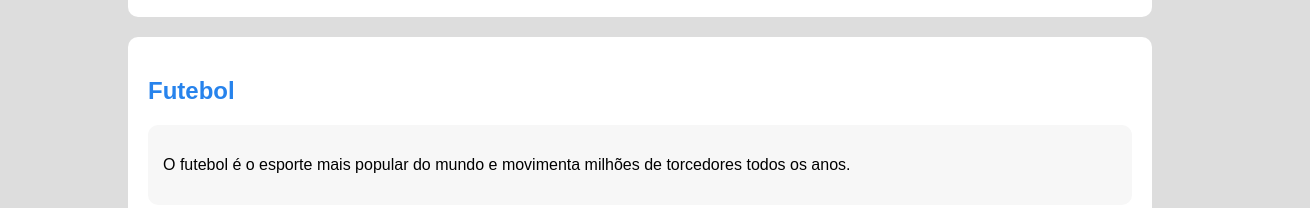
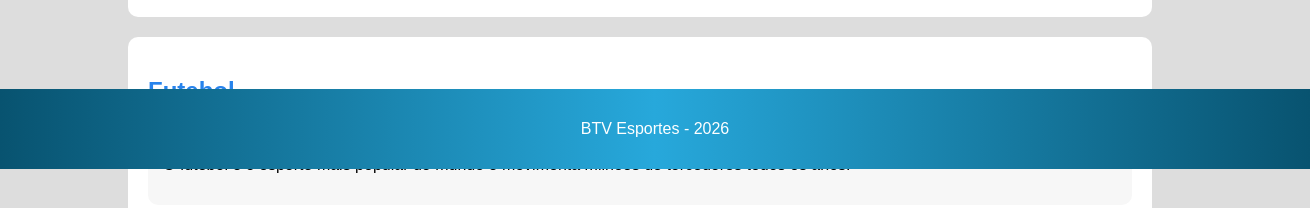
Before and after one commit to toffolia61/Site-Mort-fero, a plain HTML site: page html/index.html in a window 1280 px wide. Shown: the part 631-839 px from the top of the page, 1310 px wide, since content can reach past the window. Drawn offline with Linux system fonts and the light colour scheme.

Commit message:
commitbagual1

```diff
--- a/html/sobre.css
+++ b/html/sobre.css
@@ -1,5 +1,5 @@
 section{
-    border-left: 5px solid #0066cc;
+    border-left: 5px solid #0561bd;
 }
 
 #logo{
--- a/html/style.css
+++ b/html/style.css
@@ -2,6 +2,7 @@ body{
     font-family: Arial, sans-serif;
     margin: 0;
     background-color: #dddddd;
+    overflow-x: hidden;
 }
 
 header{
@@ -66,10 +67,14 @@ img{
 }
 
 footer{
-    background-color: #2783ec;
+    background: #085370;
+    background: linear-gradient(90deg,rgba(8, 83, 112, 1) 0%, rgba(39, 168, 219, 1) 50%, rgba(8, 83, 112, 1) 100%);
     color: white;
     text-align: center;
     padding: 15px;
+    position: absolute;
+    width: 100%;
+    bottom: 0;
     margin-top: 20px;
 }
 
```
